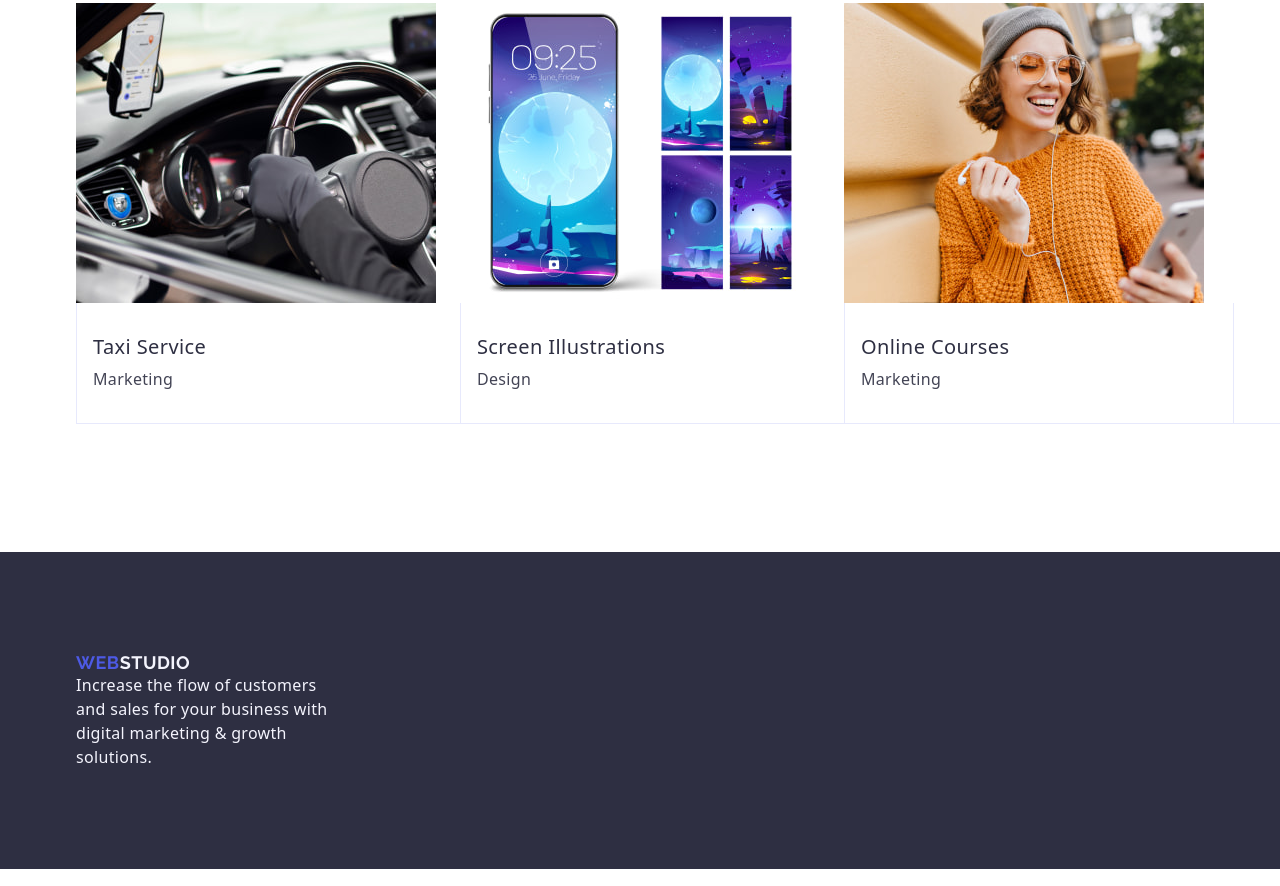
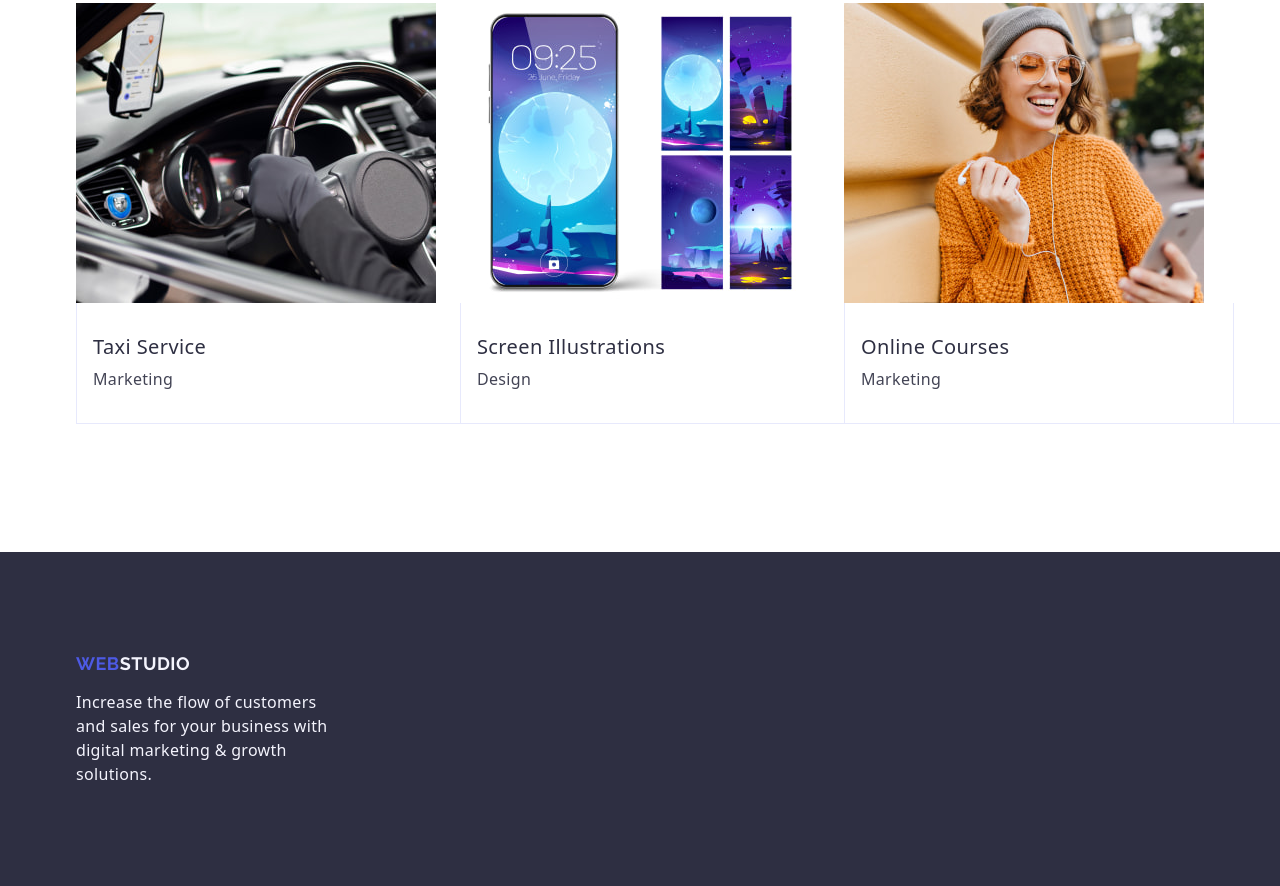
Before and after one commit to ex1kenny/goit-markup-hw-03, a plain HTML site: page index.html in a window 1280 px wide. Shown: the part 2316-3202 px from the top of the page. Drawn offline with nearby package versions, Linux system fonts and the light colour scheme.

Commit message:
home-work3

```diff
--- a/css/styles.css
+++ b/css/styles.css
@@ -278,3 +278,15 @@ h6 {
 .portfolio-title {
   margin-bottom: 8px;
 }
+.back-header-logo {
+  margin-bottom: 16px;
+  font-family: "Raleway", sans-serif;
+  font-weight: 700;
+  font-size: 18px;
+  line-height: 1.17;
+  letter-spacing: 0.03em;
+  text-transform: uppercase;
+  color: #4d5ae5;
+  display: flex;
+  display: inline-block;
+}
--- a/index.html
+++ b/index.html
@@ -223,7 +223,7 @@
 
     <footer class="page-footer">
       <div class="container">
-        <a href="./index.html" class="link header-logo"
+        <a href="./index.html" class="link back-header-logo"
           >Web<span class="footer-logo">Studio</span></a
         >
         <p class="last-title">
```
